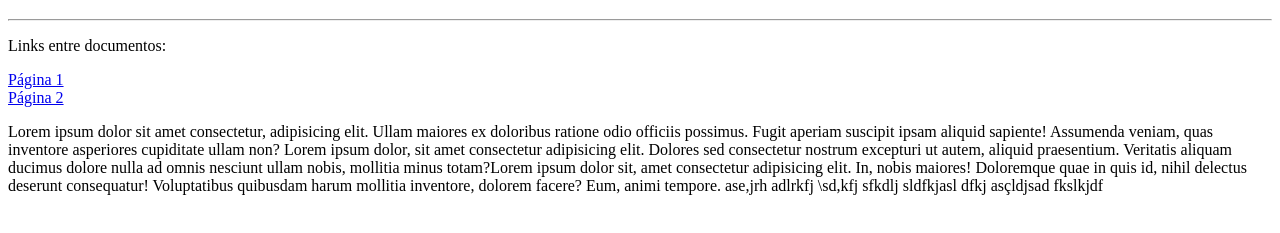
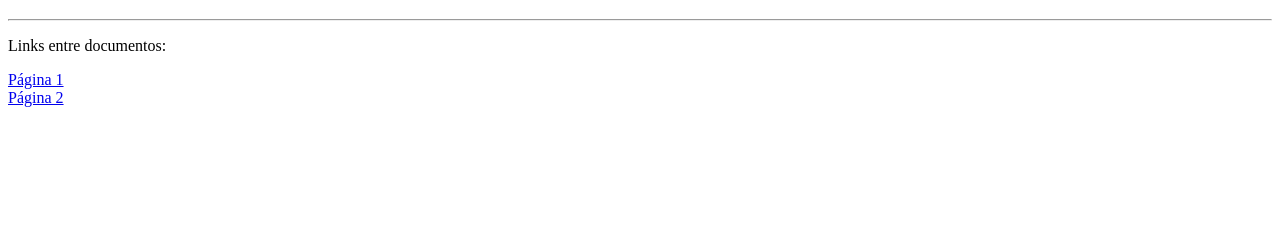
Before and after one commit to gabrielhbcosta/gabrielhbcosta.github.io, a plain HTML site: page index.html in a window 1280 px wide. Shown: the part 61-294 px from the top of the page. Drawn offline with Linux system fonts and the light colour scheme.

Commit message:
Update index.html

```diff
--- a/index.html
+++ b/index.html
@@ -11,7 +11,5 @@
     <a href="pagina1.html">Página 1</a><br/>
     <a href="pagina2.html">Página 2</a><br/>
 
-    <p>Lorem ipsum dolor sit amet consectetur, adipisicing elit. Ullam maiores ex doloribus ratione odio officiis possimus. Fugit aperiam suscipit ipsam aliquid sapiente! Assumenda veniam, quas inventore asperiores cupiditate ullam non? Lorem ipsum dolor, sit amet consectetur adipisicing elit. Dolores sed consectetur nostrum excepturi ut autem, aliquid praesentium. Veritatis aliquam ducimus dolore nulla ad omnis nesciunt ullam nobis, mollitia minus totam?Lorem ipsum dolor sit, amet consectetur adipisicing elit. In, nobis maiores! Doloremque quae in quis id, nihil delectus deserunt consequatur! Voluptatibus quibusdam harum mollitia inventore, dolorem facere? Eum, animi tempore. ase,jrh adlrkfj \sd,kfj sfkdlj sldfkjasl dfkj asçldjsad fkslkjdf</p>
-
 </body>
 </html>
```
